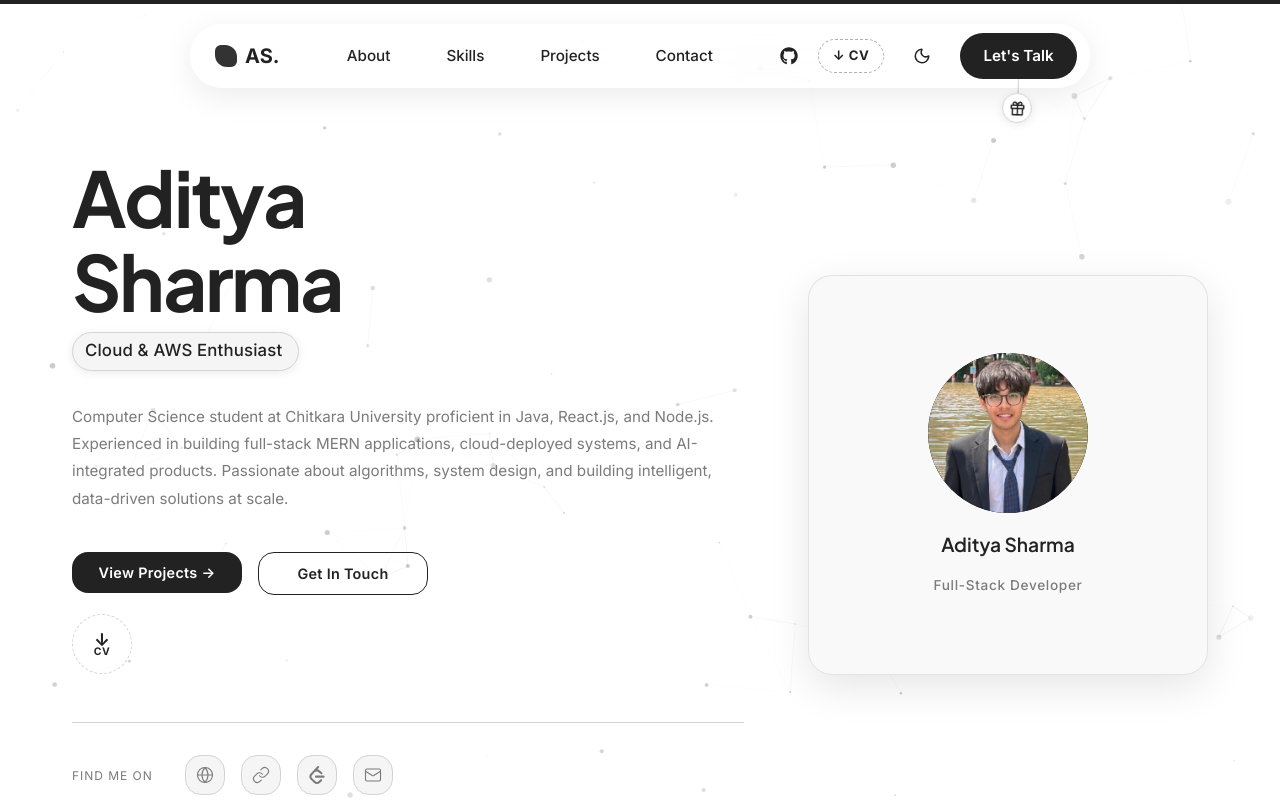
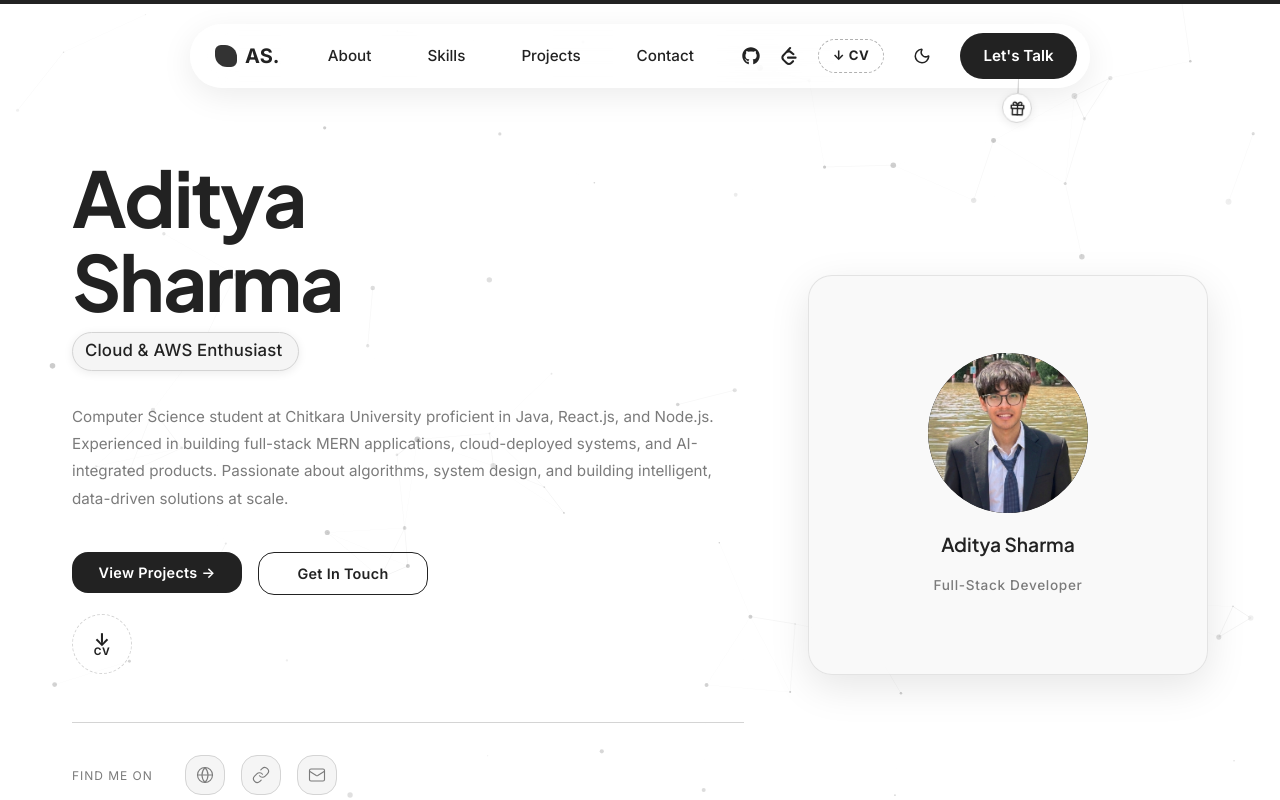
Before and after one commit to fearsomecity/port_adi, a React (Vite) app: page / in a window 1280 px wide. Shown: the top 800 px of the page. Built offline with nearby package versions, Linux system fonts and the light colour scheme.

Commit message:
Move LeetCode profile link to Navbar next to GitHub icon and remove it from Hero socials

```diff
--- a/src/components/Hero.jsx
+++ b/src/components/Hero.jsx
@@ -2,8 +2,6 @@ import React, { useEffect, useRef, useState } from "react";
 import { motion, AnimatePresence } from "framer-motion";
 import { Link } from "react-scroll";
 import { Globe as GithubIcon, Link as LinkedinIcon, Mail } from "lucide-react";
-import { SiLeetcode } from "react-icons/si";
-import { leetcodeStats } from "../data/portfolioData";
 import "../styles/Hero.css";
 
 const CANVAS_PARTICLE_COUNT = 80;
@@ -278,16 +276,6 @@ export default function Hero() {
             <LinkedinIcon size={18} strokeWidth={1.5} />
           </a>
           <a
-            href={leetcodeStats.profileUrl}
-            target="_blank"
-            rel="noreferrer"
-            className="hero-social-link"
-            title="LeetCode"
-            style={{ "--social-color": "var(--clr-orange)" }}
-          >
-            <SiLeetcode size={18} />
-          </a>
-          <a
             href="mailto:sharma.adi1217@gmail.com"
             className="hero-social-link"
             title="Email"
--- a/src/components/Navbar.jsx
+++ b/src/components/Navbar.jsx
@@ -2,9 +2,11 @@ import React, { useState, useEffect } from "react";
 import { Link } from "react-scroll";
 import { Sun, Moon } from "lucide-react";
 import { FaGithub } from "react-icons/fa";
+import { SiLeetcode } from "react-icons/si";
 import { motion, useScroll, useSpring } from "framer-motion";
 import { useTheme } from "../context/ThemeContext";
 import SnakeTrigger from "./SnakeTrigger";
+import { leetcodeStats } from "../data/portfolioData";
 import "../styles/Navbar.css";
 
 const navLinks = [
@@ -84,6 +86,9 @@ export default function Navbar() {
             <a href="https://github.com/fearsomecity" target="_blank" rel="noreferrer" className="navbar-docs">
               <FaGithub size={18} />
             </a>
+            <a href={leetcodeStats.profileUrl} target="_blank" rel="noreferrer" className="navbar-docs" title="LeetCode">
+              <SiLeetcode size={18} />
+            </a>
 
             <a
               href="/resume.pdf"
@@ -151,6 +156,9 @@ export default function Navbar() {
           <a href="https://github.com/fearsomecity" target="_blank" rel="noreferrer" style={{ display: 'flex', alignItems: 'center', gap: '8px', padding: '0.75rem 1rem', fontSize: '1rem', fontWeight: 500, color: 'var(--text)', textDecoration: 'none' }}>
             <FaGithub size={18} />
           </a>
+          <a href={leetcodeStats.profileUrl} target="_blank" rel="noreferrer" style={{ display: 'flex', alignItems: 'center', gap: '8px', padding: '0.75rem 1rem', fontSize: '1rem', fontWeight: 500, color: 'var(--text)', textDecoration: 'none' }}>
+            <SiLeetcode size={18} />
+          </a>
           <a
             href="/resume.pdf"
             download
```
